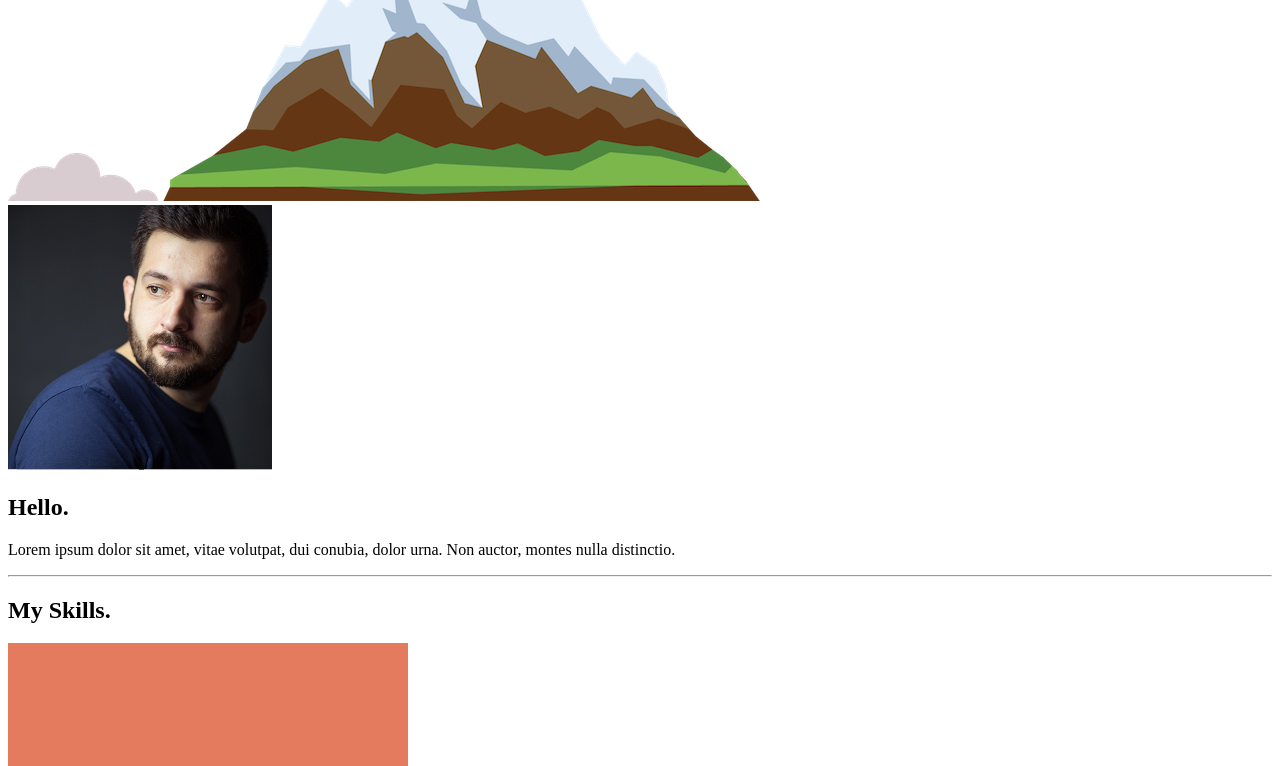
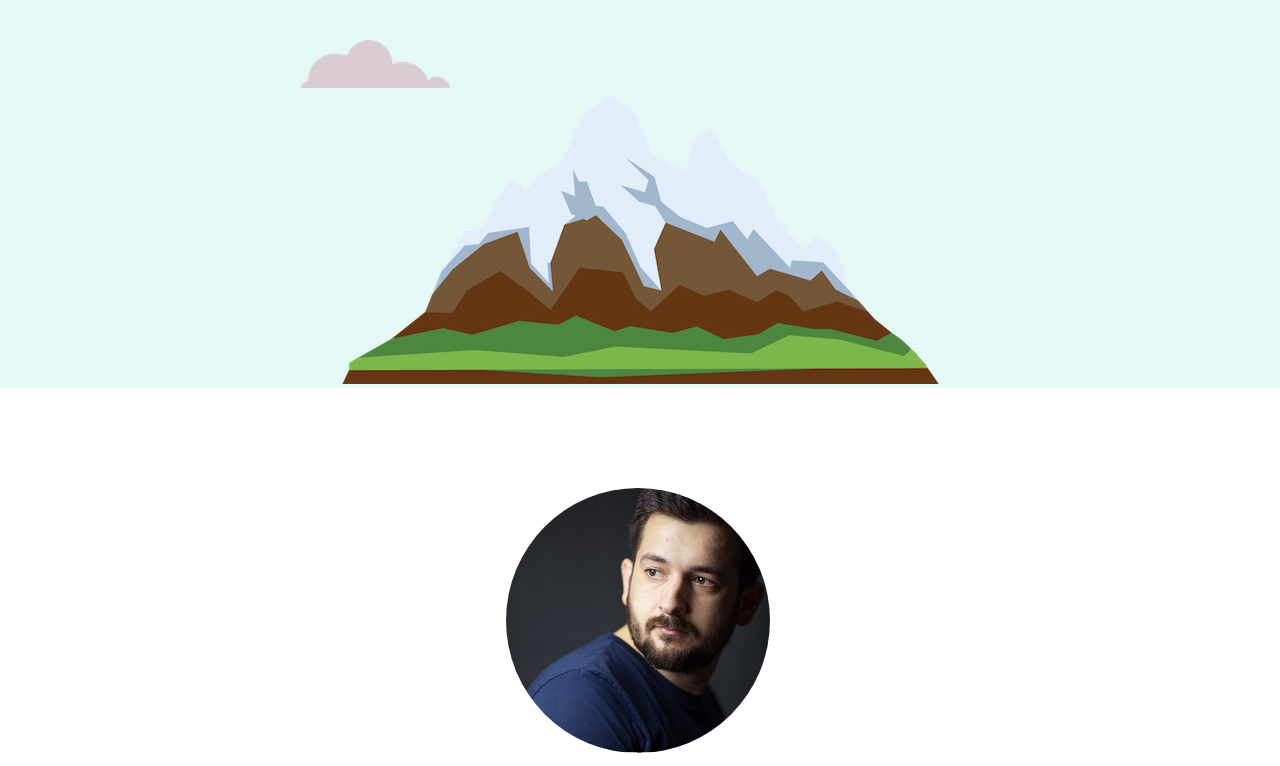
Before and after one commit to mahirtu/mysite, a plain HTML site: page index.html in a window 1280 px wide. Shown: the part 343-1109 px from the top of the page. Drawn offline with Linux system fonts and the light colour scheme; the site is published under a folder, as on GitHub Pages, so addresses that start at the root find nothing.

Commit message:
Update index.html

```diff
--- a/index.html
+++ b/index.html
@@ -3,7 +3,7 @@
   <head>
     <meta charset="utf-8">
     <title>Mahir Tulic</title>
-    <link rel="stylesheet" href="/mysite/css/styles.css">
+    <link rel="stylesheet" href="mysite/css/styles.css">
     <link rel="icon" href="favicon.ico">
     <link rel="preconnect" href="https://fonts.gstatic.com">
     <link rel="preconnect" href="https://fonts.gstatic.com">
```
